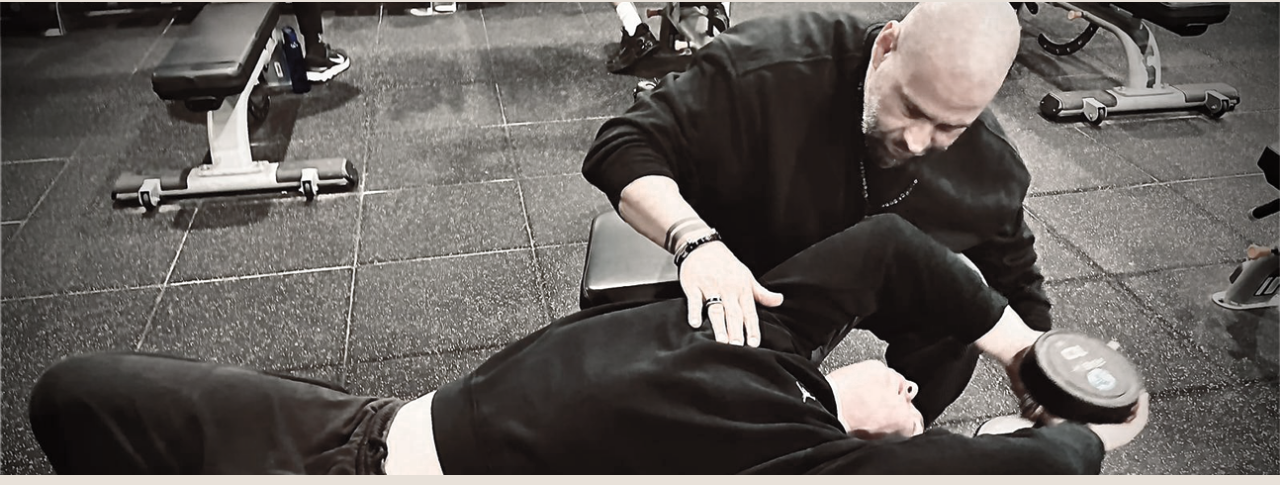
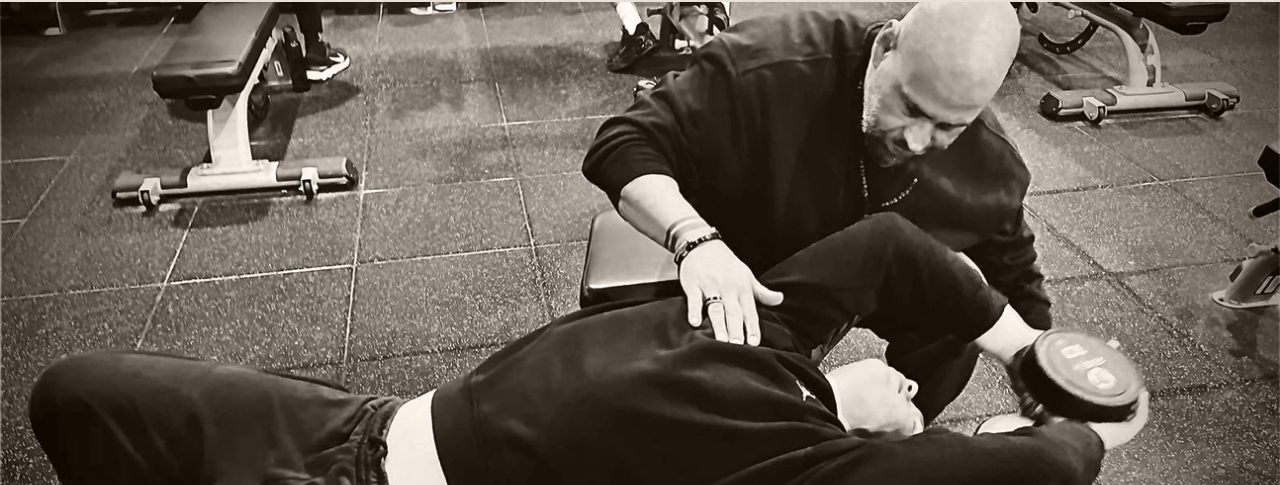
Before and after one commit to RoboworldMaroA/go4eat, a plain HTML site: page about_us.html in a window 1280 px wide. Shown: the part 104-589 px from the top of the page. Drawn offline with nearby package versions, Linux system fonts and the light colour scheme.

Commit message:
mod top pfoto on about us

```diff
--- a/about_us.html
+++ b/about_us.html
@@ -102,7 +102,7 @@
 
   <div>
 
-    <img id="topImageAboutUs" img-fluid src="images/top_image_about_us5.png" alt="Peter_teaching" />
+    <img id="topImageAboutUs" img-fluid src="images/top_image_about_us5_black_white_6.png" alt="Peter_teaching" />
   </div>
 
   <main role="main" class="container-fluid">
```
Also changed, not shown: images/top_image_about_us5_black_white_1.png (added), images/top_image_about_us5_black_white_2.png (added), images/top_image_about_us5_black_white_3.png (added), images/top_image_about_us5_black_white_4.png (added), images/top_image_about_us5_black_white_5.png (added), images/top_image_about_us5_black_white_6.png (added).
